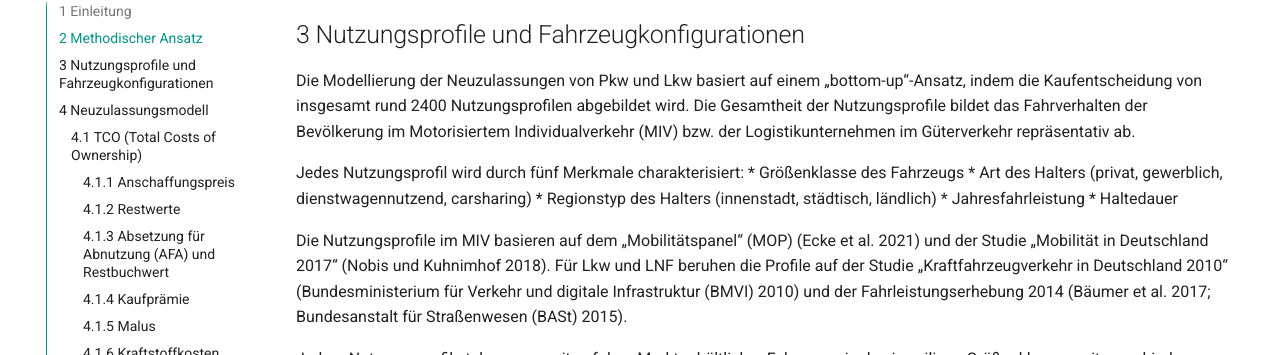
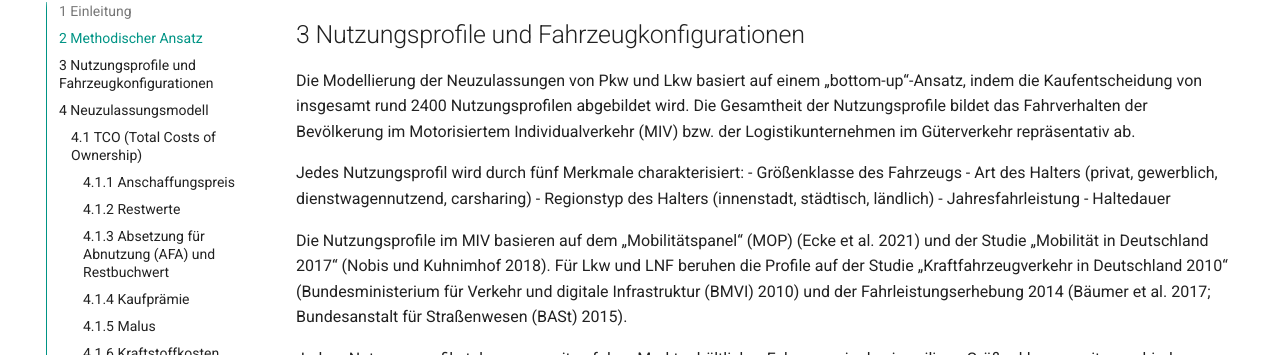
Before and after one commit to wolfgoerz/TEMPS_documentation, an MkDocs documentation site: the page built from docs/index.md, in a window 1280 px wide and 900 px high, scrolled down 1219 px. Shown: the part 97-452 px from the top of the window. Built offline with MkDocs 1.6.1 and Material for MkDocs 9.7.7, drawn with Linux system fonts in a browser that asks for light colours; some of the changed text lies outside the part shown.

```diff
--- a/docs/index.md
+++ b/docs/index.md
@@ -25,11 +25,11 @@ TEMPS besitzt Schnittstellen zu den Modellen PowerFlex und der Energiemodellieru
 Die Modellierung der Neuzulassungen von Pkw und Lkw basiert auf einem „bottom-up“-Ansatz, indem die Kaufentscheidung von insgesamt rund 2400 Nutzungsprofilen abgebildet wird. Die Gesamtheit der Nutzungsprofile bildet das Fahrverhalten der Bevölkerung im Motorisiertem Individualverkehr (MIV) bzw. der Logistikunternehmen im Güterverkehr repräsentativ ab.
 
 Jedes Nutzungsprofil wird durch fünf Merkmale charakterisiert:
-*	Größenklasse des Fahrzeugs
-*	Art des Halters (privat, gewerblich, dienstwagennutzend, carsharing)
-*	Regionstyp des Halters (innenstadt, städtisch, ländlich)
-*	Jahresfahrleistung
-*	Haltedauer
+- Größenklasse des Fahrzeugs
+- Art des Halters (privat, gewerblich, dienstwagennutzend, carsharing)
+- Regionstyp des Halters (innenstadt, städtisch, ländlich)
+- Jahresfahrleistung
+- Haltedauer
 
 Die Nutzungsprofile im MIV basieren auf dem „Mobilitätspanel“ (MOP) (Ecke et al. 2021) und der Studie „Mobilität in Deutschland 2017“ (Nobis und Kuhnimhof 2018). Für Lkw und LNF beruhen die Profile auf der Studie „Kraftfahrzeugverkehr in Deutschland 2010“ (Bundesministerium für Verkehr und digitale Infrastruktur (BMVI) 2010) und der Fahrleistungserhebung 2014 (Bäumer et al. 2017; Bundesanstalt für Straßenwesen (BASt) 2015).
 
@@ -213,10 +213,10 @@ mit
 
 #### 4.1.10 Maut
 Für Lkw werden fahrleistungsabhängige Mautkosten berücksichtigt. Die Maut berücksichtigt aktuell die folgenden Kostenkomponenten, mit den derzeit gültigen Mautsätzen:
-* Infrastruktur
-* Luftschadstoffe
-* Lärm
-* CO<sub>2</sub>
+- Infrastruktur
+- Luftschadstoffe
+- Lärm
+- CO<sub>2</sub>
 
 Elektrische Lkw sind derzeit von der Maut befreit. Um die Deckung der Wegekosten gemäß der Wegekostenrichtlinie dennoch sicherzustellen, wird die Infrastrukturkomponente regelmäßig angepasst. Es ist möglich die Maut auch auf Pkw auszuweiten. Zudem können weitere Kosten internalisiert werden, wie Unfallkosten, Abnutzung sowie Natur und Landschaft.
 
```
